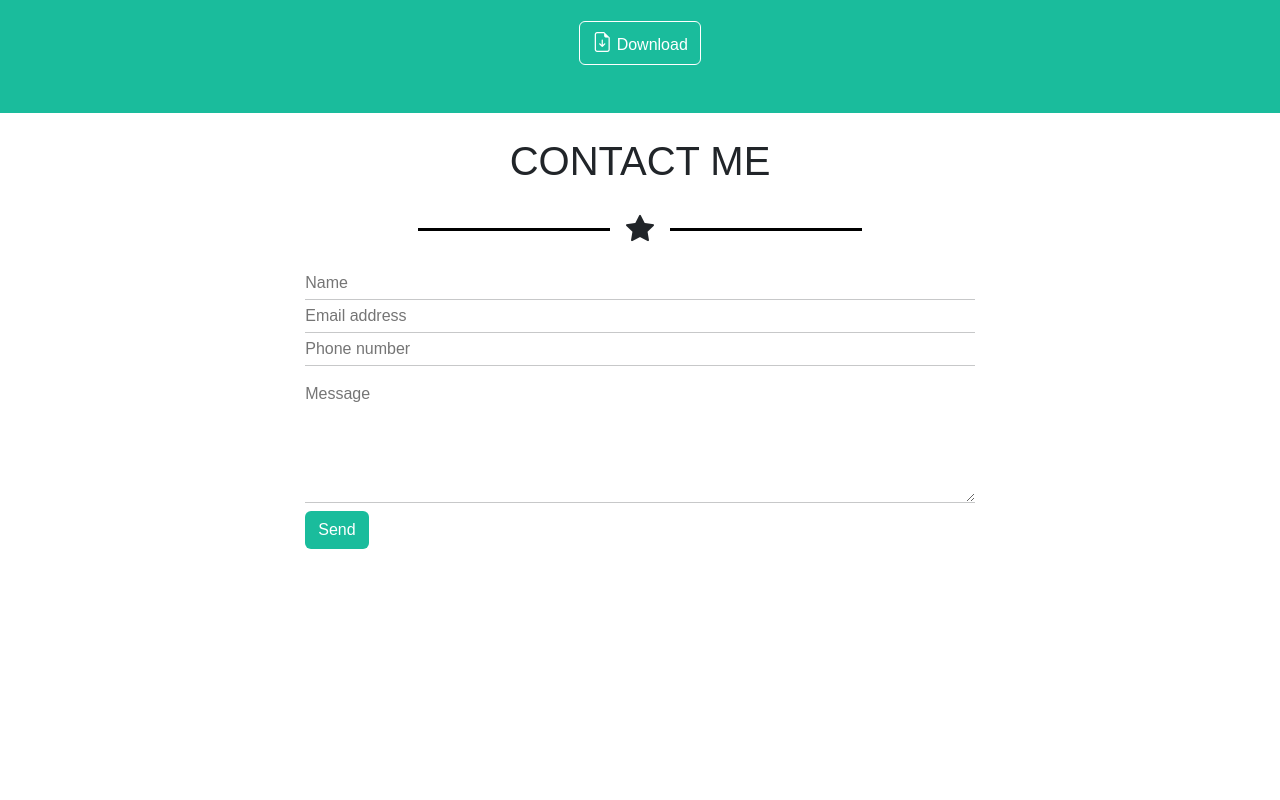
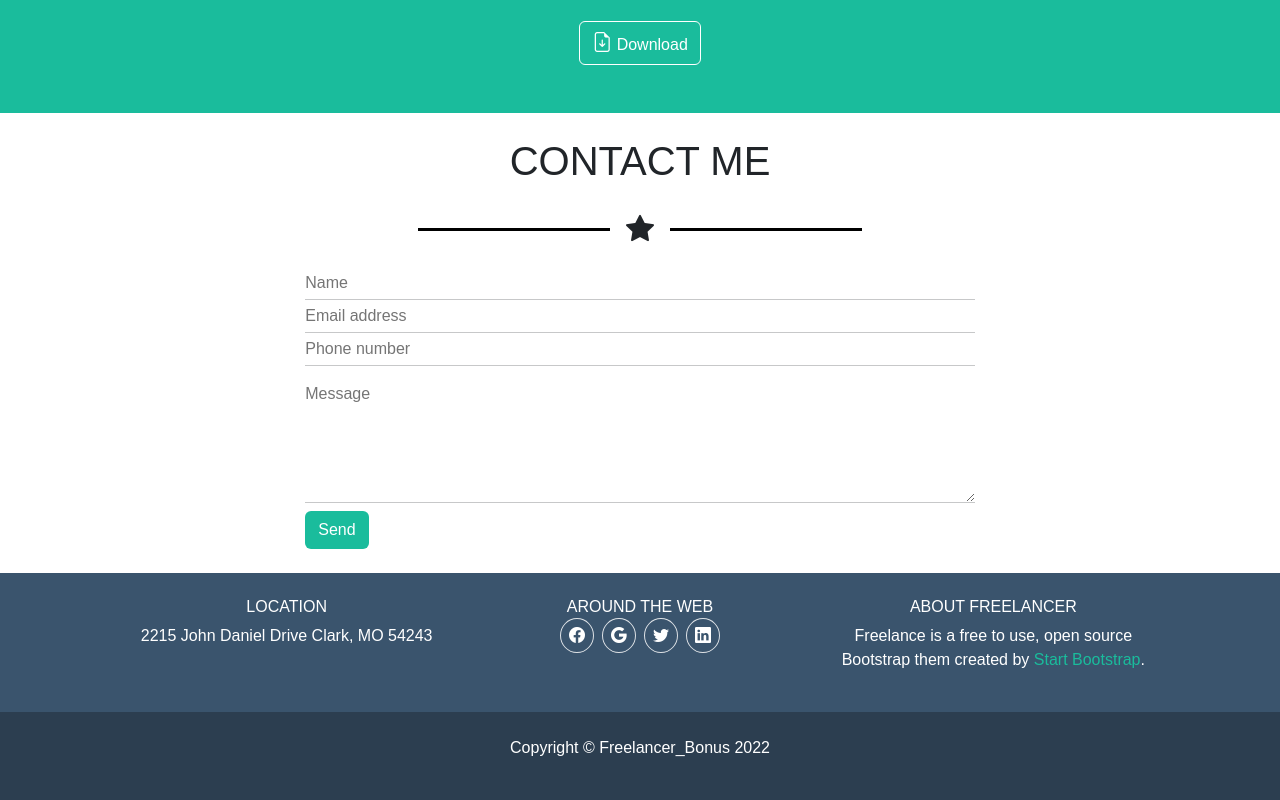
Before and after one commit to smschn/html-css-bootstrap-freelancer, a plain HTML site: page bonus/index.html in a window 1280 px wide. Shown: the part 1545-2345 px from the top of the page. Before the commit the page ends 2118 px from the top, so only its background shows below. Drawn offline with nearby package versions, Linux system fonts and the light colour scheme.

Commit message:
Bonus folder - completed footer (all layouts)

```diff
--- a/bonus/css/style.css
+++ b/bonus/css/style.css
@@ -9,6 +9,7 @@
 :root {
     --bg_1: #2c3e50;
     --bg_2: #1abc9c;
+    --bg_3: #3a546d;
     --c_1: #fff;
     --c_2: #000;
 }
@@ -76,6 +77,22 @@ header .h_top .h_right ul {
     width: 60%;
 }
 
+/* Start of footer */
+/* Start of footer_top */
+#footer_top {
+    background-color: var(--bg_3);
+}
+
+#footer_top a {
+    text-decoration: none;
+    color: var(--bg_2);
+}
+
+/* Start of footer_bottom */
+#footer_bottom {
+    background-color: var(--bg_1);
+}
+
 /* Start of media queries */
 @media screen and (min-width: 768px) {
     header .h_top .h_right .icon_menu {
--- a/bonus/index.html
+++ b/bonus/index.html
@@ -15,6 +15,7 @@
         <!-- In this bonus version of the exercise, I will try to use as much Bootstrap rules as possible -->
 
         <header class="text-white">
+
             <!-- Start of navbar -->
             <div class="h_top py-3">
                 <nav class="container-sm d-flex justify-content-between align-items-center">
@@ -47,6 +48,7 @@
                 </div>
             </section>
             <!-- End of jumbotron -->
+
         </header>
 
         <main>
@@ -134,7 +136,41 @@
 
         </main>
 
-    <footer></footer>
+        <footer>
+
+            <!-- Start of footer top -->
+            <section id="footer_top" class="py-4">
+                <div class="container-md text-center text-white px-5">
+                    <div class="row g-3">
+                        <div class="col-12 col-md-4">
+                            <h6 class="text-uppercase">location</h6>
+                            <p>2215 John Daniel Drive Clark, MO 54243</p>
+                        </div>
+                        <div class="col-12 col-md-4 mb-3">
+                            <h6 class="text-uppercase">around the web</h6>
+                            <div class="social_icons_container d-flex justify-content-center align-items-center">
+                                <div><i class="bi bi-facebook border rounded-circle p-2 ms-1 me-1"></i></div>
+                                <div><i class="bi bi-google border rounded-circle p-2 ms-1 me-1"></i></div>
+                                <div><i class="bi bi-twitter border rounded-circle p-2 ms-1 me-1"></i></div>
+                                <div><i class="bi bi-linkedin border rounded-circle p-2 ms-1 me-1"></i></div>
+                            </div>
+                        </div>
+                        <div class="col-12 col-md-4">
+                            <h6 class="text-uppercase">about freelancer</h6>
+                            <p>Freelance is a free to use, open source Bootstrap them created by <a href="#">Start Bootstrap</a>.</p>
+                        </div>
+                    </div>
+                </div>
+            </section>
+            <!-- End of footer top -->
+
+            <!-- Start of footer top -->
+            <section id="footer_bottom" class="text-white text-center py-4">
+                <p>Copyright &copy; Freelancer_Bonus 2022</p>
+            </section>
+            <!-- Start of footer top -->
+
+        </footer>
 
         <script src="https://cdn.jsdelivr.net/npm/bootstrap@5.2.0-beta1/dist/js/bootstrap.bundle.min.js"></script>
 
```
Lines whose indentation alone changed are shown as unchanged.
